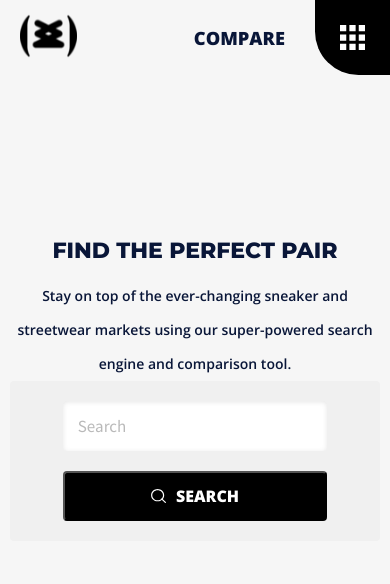
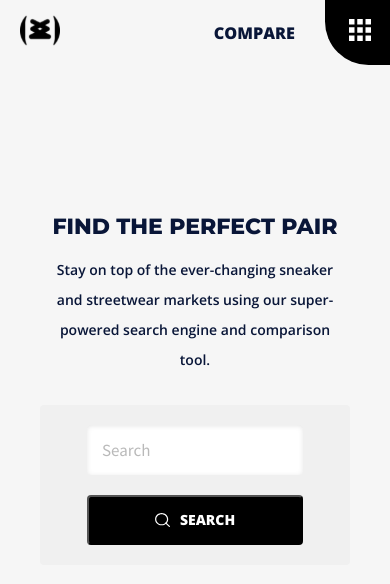
Before and after one commit to afraz-malik/sneakertopia2, a React (Create React App) app: page /#/ in a window 390 px wide. Shown: the top 584 px of the page. Built offline with nearby package versions, Linux system fonts and the light colour scheme.

Commit message:
'updats'

```diff
--- a/src/components/CompareCard/CompareCard.module.scss
+++ b/src/components/CompareCard/CompareCard.module.scss
@@ -109,9 +109,9 @@
   .container {
     background: #ffffff;
     border-radius: 3px;
-    width: 350px;
+    width: 45%;
     .img{
-      width: 200px;
+      width: 150px;
       margin: 50px auto;
 
      }
@@ -121,7 +121,7 @@
         font-family: Montserrat;
         font-style: normal;
         font-weight: 800;
-        font-size: 22px;
+        font-size: 18px;
         line-height: 120%;
         /* identical to box height, or 29px */
 
@@ -146,7 +146,7 @@
           font-family: Open Sans;
           font-style: normal;
           font-weight: 600;
-          font-size: 16px;
+          font-size: 14px;
           line-height: 34px;
           /* identical to box height, or 171% */
 
--- a/src/components/NavBar/NavBar.module.scss
+++ b/src/components/NavBar/NavBar.module.scss
@@ -137,11 +137,14 @@
     align-items: center;
     justify-content: space-between;
     margin-left: 20px;
-    // height: 13vh;
+    height: 65px;
     a {
       text-decoration: none;
     }
     .logo {
+      img{
+        width: 40px;
+      }
     }
     .rightnav {
       display: flex;
@@ -152,7 +155,7 @@
         font-family: Open Sans;
         font-style: normal;
         font-weight: 800;
-        font-size: 18.25px;
+        font-size: 16.25px;
         line-height: 34px;
         display: flex;
         align-items: center;
@@ -166,12 +169,14 @@
         display: flex;
         align-items: center;
         justify-content: center;
-        width: 75px;
-        height: 75px;
+        width: 65px;
+        height: 65px;
         background: #000000;
         border-radius: 0px 0px 0px 43.5px;
         img {
-          width: 25px;
+          width: 22px;
+          margin-left: 5px;
+          margin-bottom: 5px;
         }
       }
     }
--- a/src/components/ProductCard/ProductCard.jsx
+++ b/src/components/ProductCard/ProductCard.jsx
@@ -7,7 +7,7 @@ const ProductCard = () => {
   const [loading, setloading] = useState(true)
   setTimeout(function () {
     setloading(false)
-  }, 3000)
+  }, 0)
   console.log(loading)
   return (
     <Link to="/details" className={ProductCardCss.card}>
--- a/src/components/SearchBar/SearchBar.jsx
+++ b/src/components/SearchBar/SearchBar.jsx
@@ -34,7 +34,7 @@ const SearchBar = () => {
             value={state.search}
             onChange={handleChange}
           />
-          {state.search ? (
+          {/* {state.search ? (
             products ? (
               <ul>
                 {products.map((product, j) => (
@@ -56,7 +56,7 @@ const SearchBar = () => {
                 ))}
               </ul>
             )
-          ) : null}
+          ) : null} */}
         </div>
 
         <button type="submit">
--- a/src/components/SearchBar/SearchBar.module.scss
+++ b/src/components/SearchBar/SearchBar.module.scss
@@ -152,8 +152,9 @@
     background: #f0f0f0;
     border-radius: 4px;
     // min-width: 880px;
-    max-width: 700px;
+    max-width: 310px;
     margin: 0 auto;
+    margin-top: 30px;
     width: 100%;
     padding: 20px;
     form {
@@ -173,7 +174,7 @@
         font-family: Source Sans Pro;
         font-style: normal;
         font-weight: normal;
-        font-size: 17px;
+        font-size: 14px;
         line-height: 27px;
         /* or 159% */
 
@@ -196,7 +197,7 @@
         font-family: Open Sans;
         font-style: normal;
         font-weight: 800;
-        font-size: 16px;
+        font-size: 14px;
         line-height: 22px;
         /* identical to box height */
 
--- a/src/pages/Compare/Compare.module.scss
+++ b/src/pages/Compare/Compare.module.scss
@@ -110,8 +110,8 @@
         font-family: Montserrat;
         font-style: normal;
         font-weight: 800;
-        font-size: 34.85px;
-        line-height: 86px;
+        font-size: 26px;
+        line-height: 46px;
         /* identical to box height, or 133% */
 
         display: flex;
@@ -128,8 +128,9 @@
         font-family: Open Sans;
         font-style: normal;
         font-weight: 600;
-        font-size: 14.25px;
-        line-height: 34px;
+        font-size: 14px;
+        line-height: 30px;
+        width: 80%;
         /* or 161% */
       }
     }
--- a/src/pages/HomePage/HomePage.module.scss
+++ b/src/pages/HomePage/HomePage.module.scss
@@ -409,7 +409,7 @@
           font-style: normal;
           font-weight: 800;
           font-size: 22px;
-          // line-height: 36px;
+          // line-hei0ht: 36px;
           /* identical to box height, or 133% */
           // margin-bottom: 10px;
           display: flex;
@@ -421,8 +421,9 @@
           color: #091638;
         }
         p {
-          width: 100%;
+          width: 80%;
           font-size: 14px;
+          line-height: 30px;
           margin: 0px 0;
         }
       }
--- a/src/pages/ProductDetails/ProductDetails.module.scss
+++ b/src/pages/ProductDetails/ProductDetails.module.scss
@@ -1141,6 +1141,7 @@
     .product_cover {
       flex-direction: column;
       justify-content: flex-start;
+      overflow: hidden;
       .blank {
         width: 80%;
         display: flex;
@@ -1191,6 +1192,7 @@
           grid-gap: 30px;
           scroll-behavior: smooth;
           max-width: 450px;
+          overflow: hidden;
           .prev,
           .next {
             display: none;
@@ -1210,8 +1212,9 @@
             }
           }
           .slides {
-            // overflow: hidden;
-            width: 60%;
+            overflow: hidden;
+            max-width: unset;
+            // width: 60%;
             ::-webkit-scrollbar {
               width: 4px; /* width of vertical scrollbar */
               // border: 1px solid #d5d5d5;
@@ -1277,7 +1280,7 @@
               font-family: Lato;
               font-style: normal;
               font-weight: normal;
-              font-size: 20px;
+              font-size: 16px;
               line-height: 30px;
               /* or 150% */
 
```
